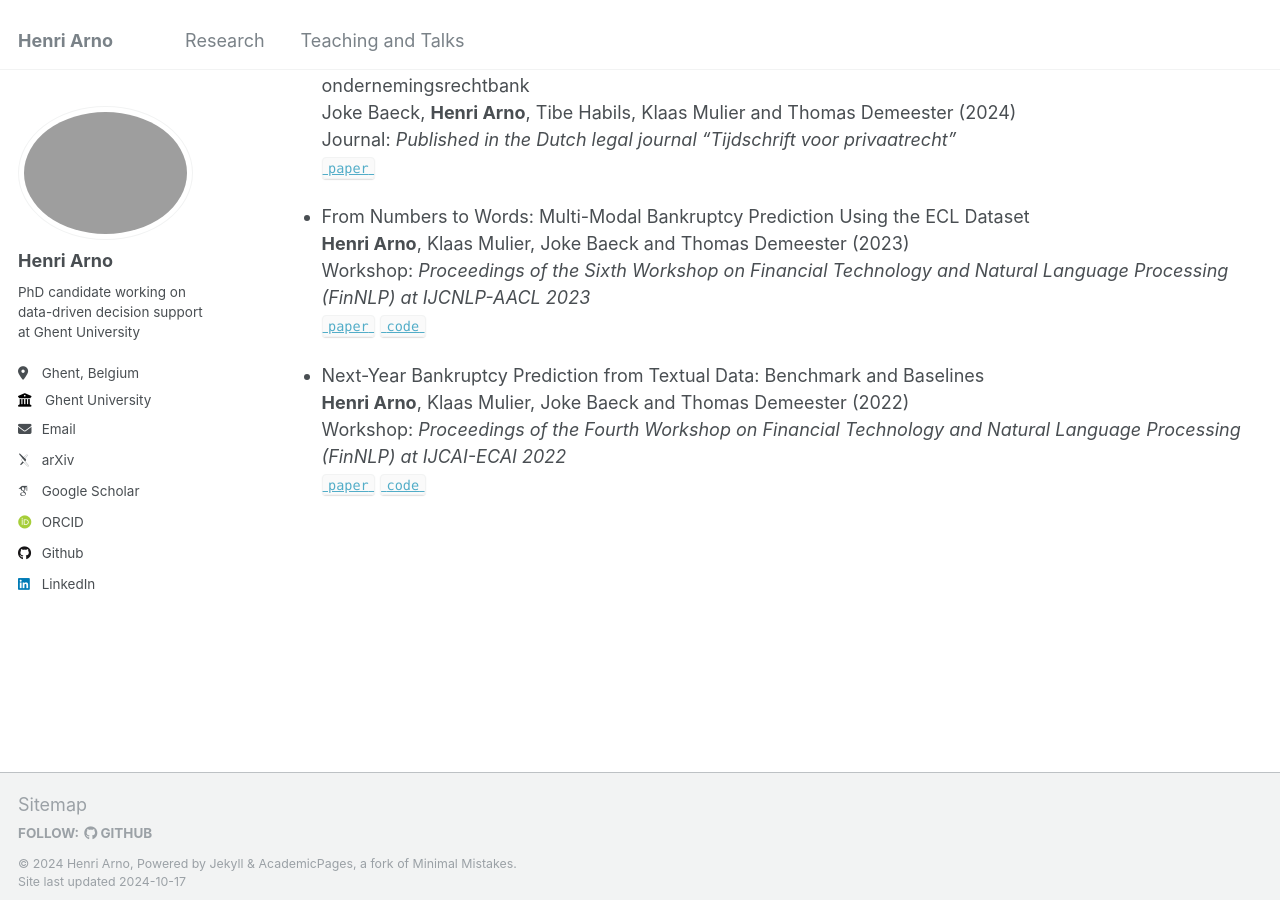
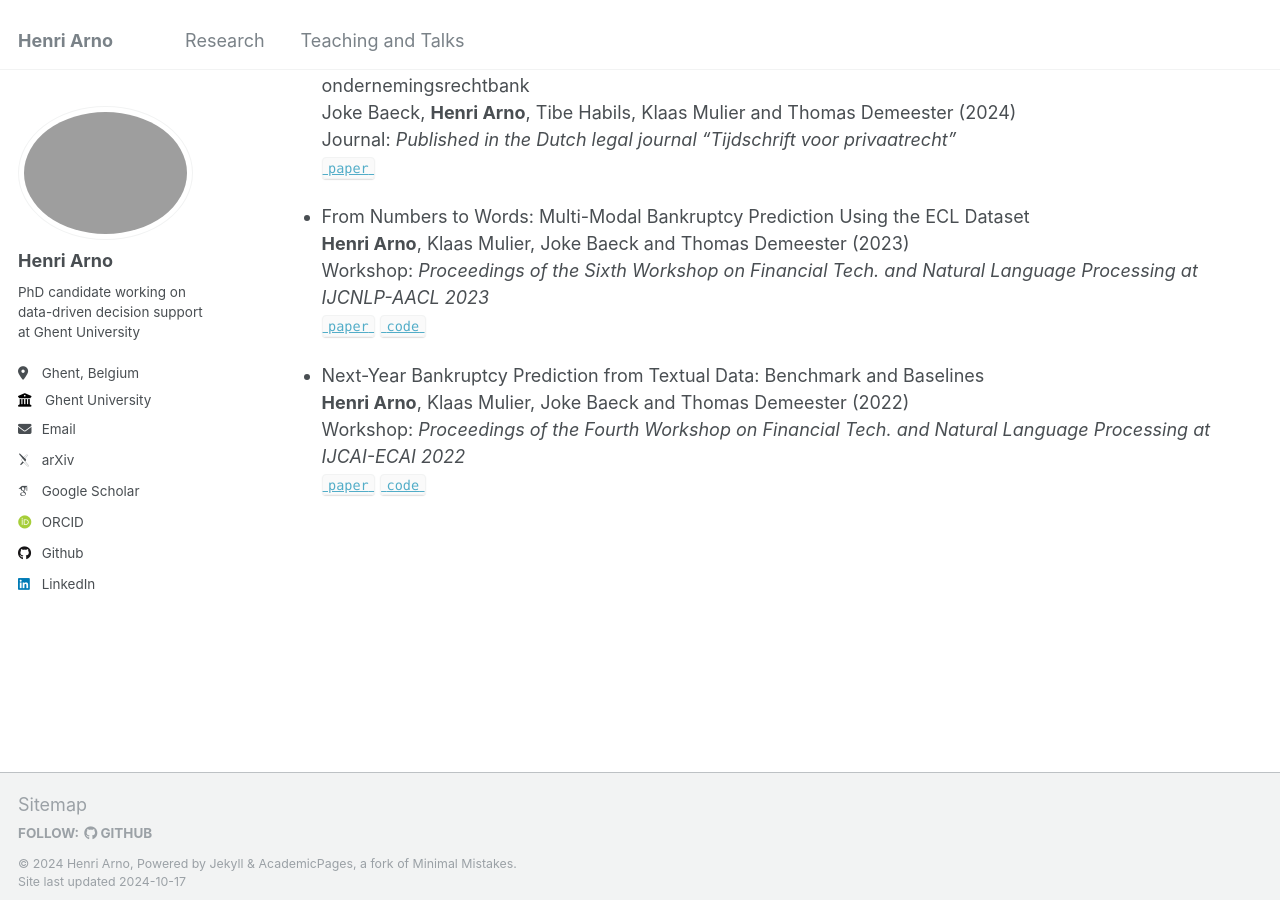
Before and after one commit to HenriArno/HenriArno.github.io, a Jekyll site: the page built from _pages/research.md, in a window 1280 px wide and 900 px high, scrolled down 1189 px. Built offline with Jekyll 4.4.1, drawn with Linux system fonts in a browser that asks for light colours; some web fonts are replaced.

Commit message:
Update research.md

```diff
--- a/_pages/research.md
+++ b/_pages/research.md
@@ -36,10 +36,10 @@ Journal: *Published in the Dutch legal journal "Tijdschrift voor privaatrecht"*
 
 - From Numbers to Words: Multi-Modal Bankruptcy Prediction Using the ECL Dataset
 **Henri Arno**, Klaas Mulier, Joke Baeck and Thomas Demeester (2023)
-Workshop: *Proceedings of the Sixth Workshop on Financial Technology and Natural Language Processing (FinNLP) at IJCNLP-AACL 2023*
+Workshop: *Proceedings of the Sixth Workshop on Financial Tech. and Natural Language Processing at IJCNLP-AACL 2023*
 [`paper`](https://aclanthology.org/2023.finnlp-2.2/) [`code`](https://github.com/henriarnoUG/ECL)
 
 - Next-Year Bankruptcy Prediction from Textual Data: Benchmark and Baselines
 **Henri Arno**, Klaas Mulier, Joke Baeck and Thomas Demeester (2022)
-Workshop: *Proceedings of the Fourth Workshop on Financial Technology and Natural Language Processing (FinNLP) at IJCAI-ECAI 2022*
+Workshop: *Proceedings of the Fourth Workshop on Financial Tech. and Natural Language Processing at IJCAI-ECAI 2022*
 [`paper`](https://aclanthology.org/2022.finnlp-1.25/) [`code`](https://github.com/henriarnoUG/ECL)
```
